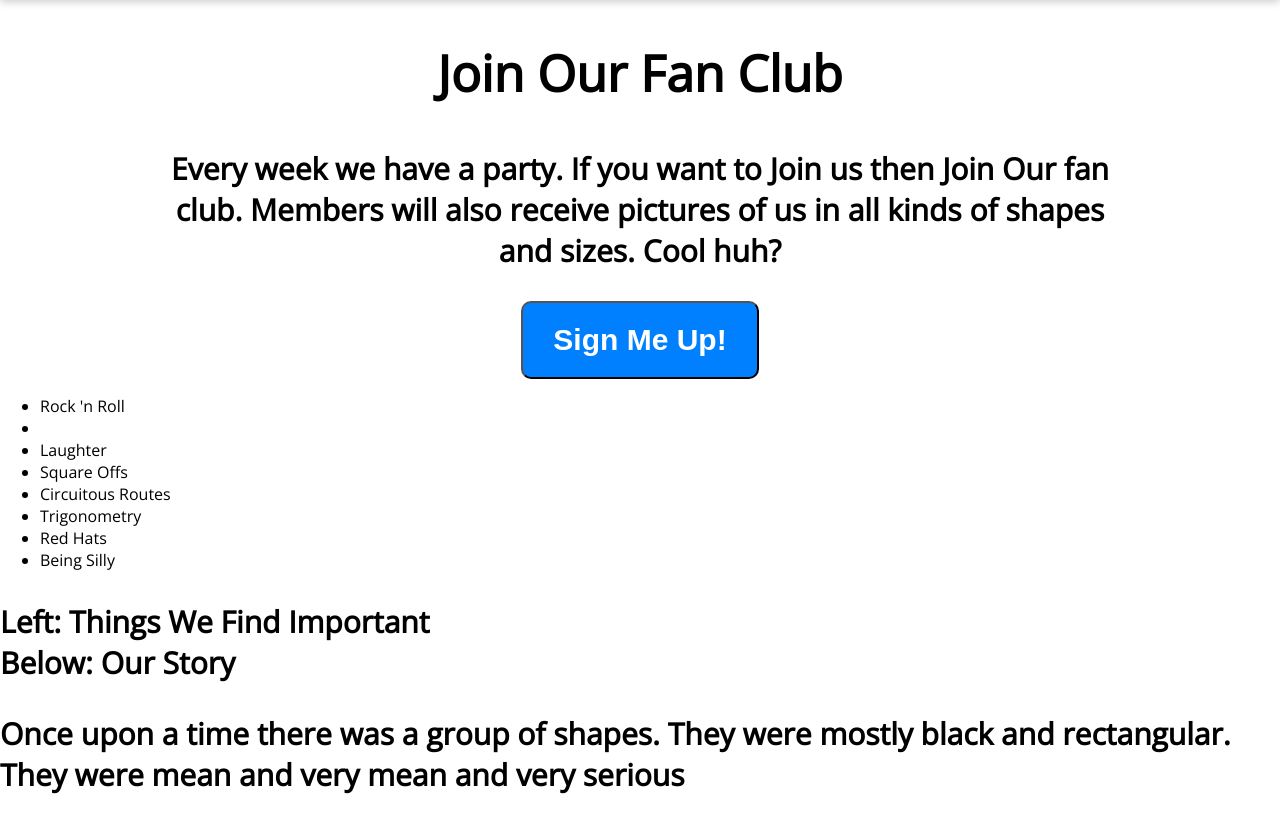
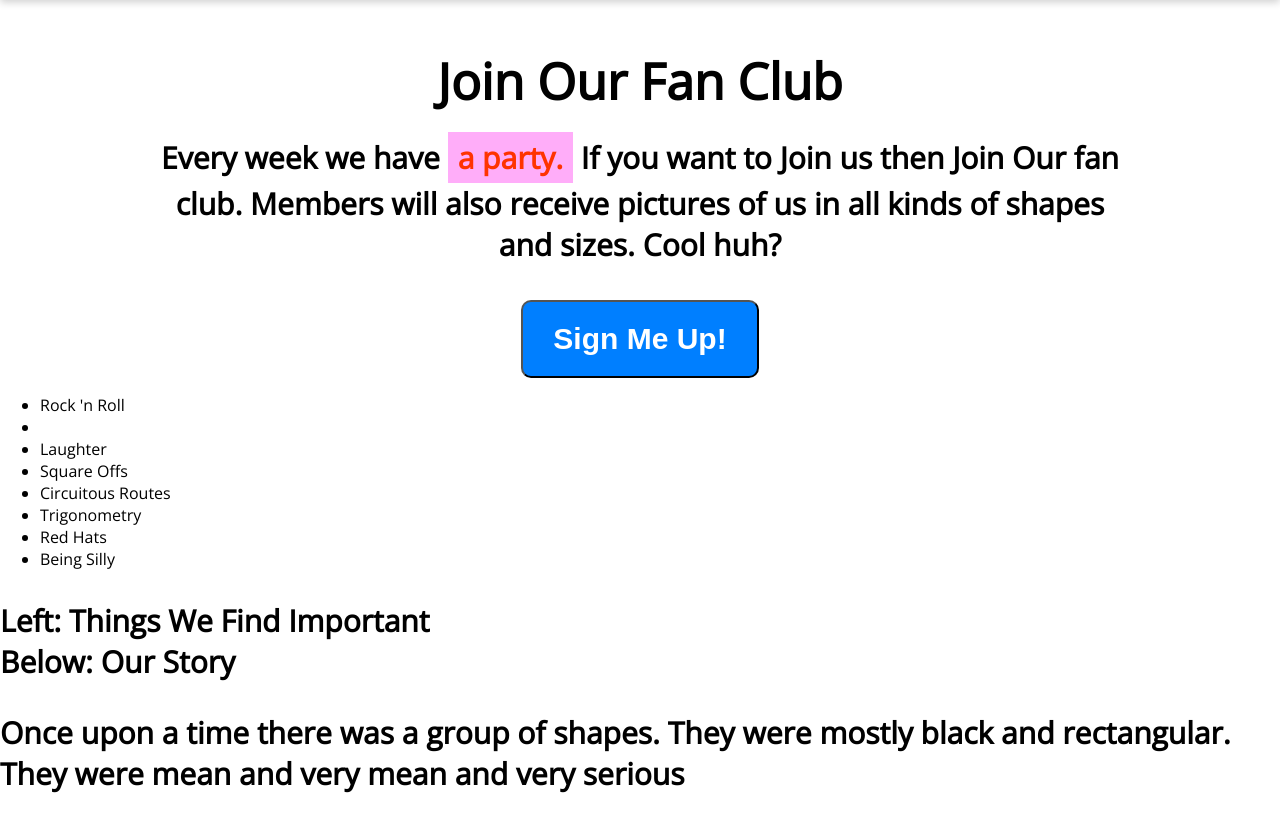
Before and after one commit to chrisy171/the-gang, a plain HTML site: page index.html in a window 1280 px wide. Shown: the part 903-1724 px from the top of the page. Drawn offline with nearby package versions, Linux system fonts and the light colour scheme.

Commit message:
thigthened up the read more section

```diff
--- a/index.html
+++ b/index.html
@@ -33,7 +33,7 @@
 		<div class="more-info">
 			<div class="wrapper">
 			<h2>Join Our Fan Club</h2>
-			<p>Every week we have <span clss="highlight">a party.</highlight> If you want to Join us then Join Our fan club. Members will also receive pictures of us in all kinds of shapes and sizes. Cool huh?</p>
+			<p>Every week we have <span class="highlight">a party.</span> If you want to Join us then Join Our fan club. Members will also receive pictures of us in all kinds of shapes and sizes. Cool huh?</p>
 			<button class="cta">Sign Me Up!</button>
 			</div>
 	</div>
--- a/style.css
+++ b/style.css
@@ -156,8 +156,26 @@ nav ul li a{
 
 .more-info{
 	text-align: center;
+}
 
+.more-info p{
+	margin: 18px 0 35px;
 }
+
+.more-info h2{
+	margin: 50px 0 0;
+}
+
+
+ .highlight{
+ 	background-color: #ffadf9;
+ 	color: #ff3300;
+ 	padding: 5px 10px;
+ 	line-height: 50px;
+ 	display: inline;
+ 	font-weight: 800;
+
+ }
 
 
 
```
